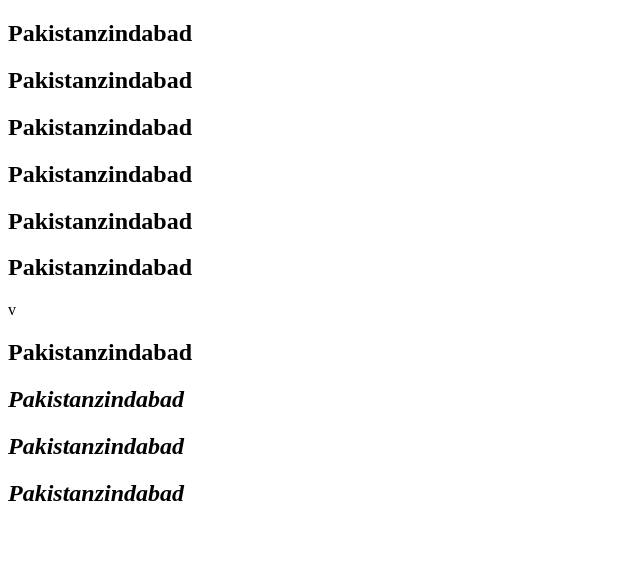
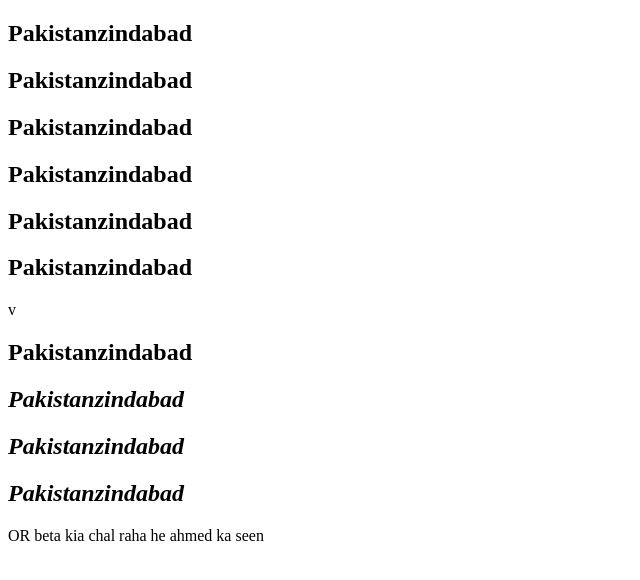
Before and after one commit to anuskhan1234/Project145, a plain HTML site: page index.html in a window 1280 px wide. Shown: the whole page, without its empty margins (0-640 px from the left). Drawn offline with Linux system fonts and the light colour scheme.

Commit message:
Update index.html

```diff
--- a/index.html
+++ b/index.html
@@ -19,5 +19,7 @@
         <h2>Pakistanzindabad</h2>
         <h2>Pakistanzindabad</h2></var>
 
+    OR beta kia chal raha he ahmed ka seen
+
 </body>
 </html>
```
